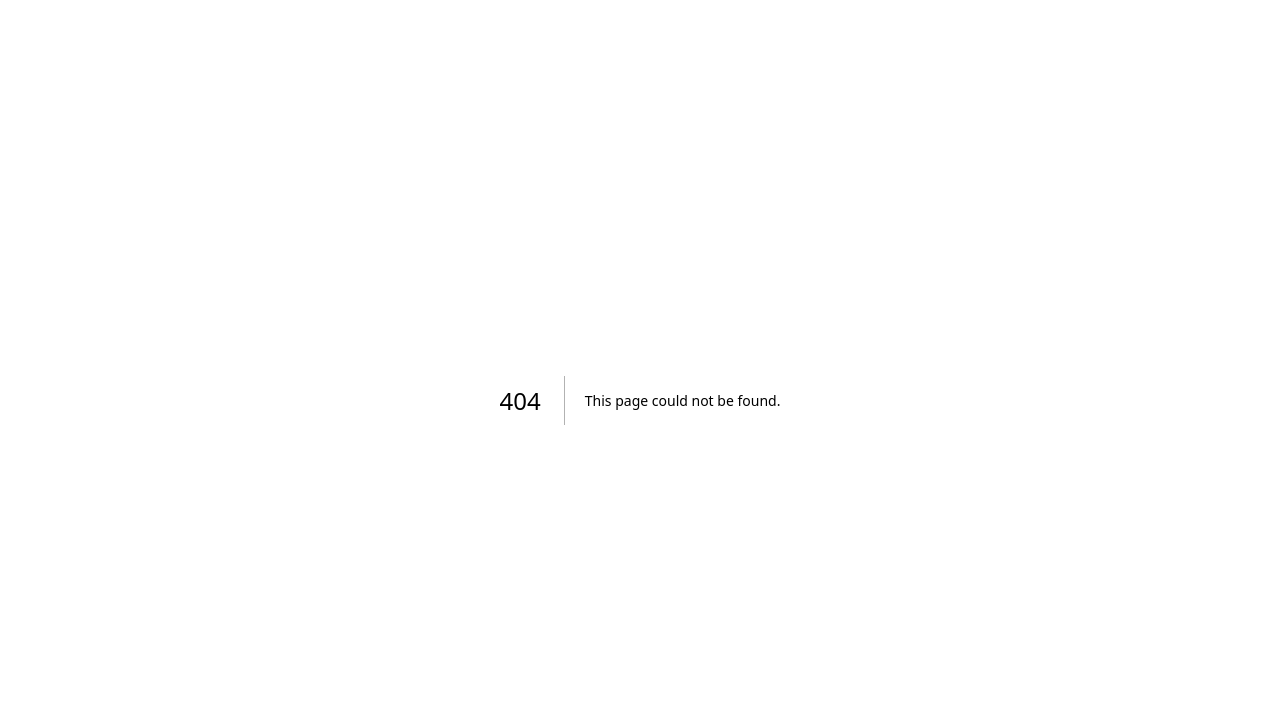
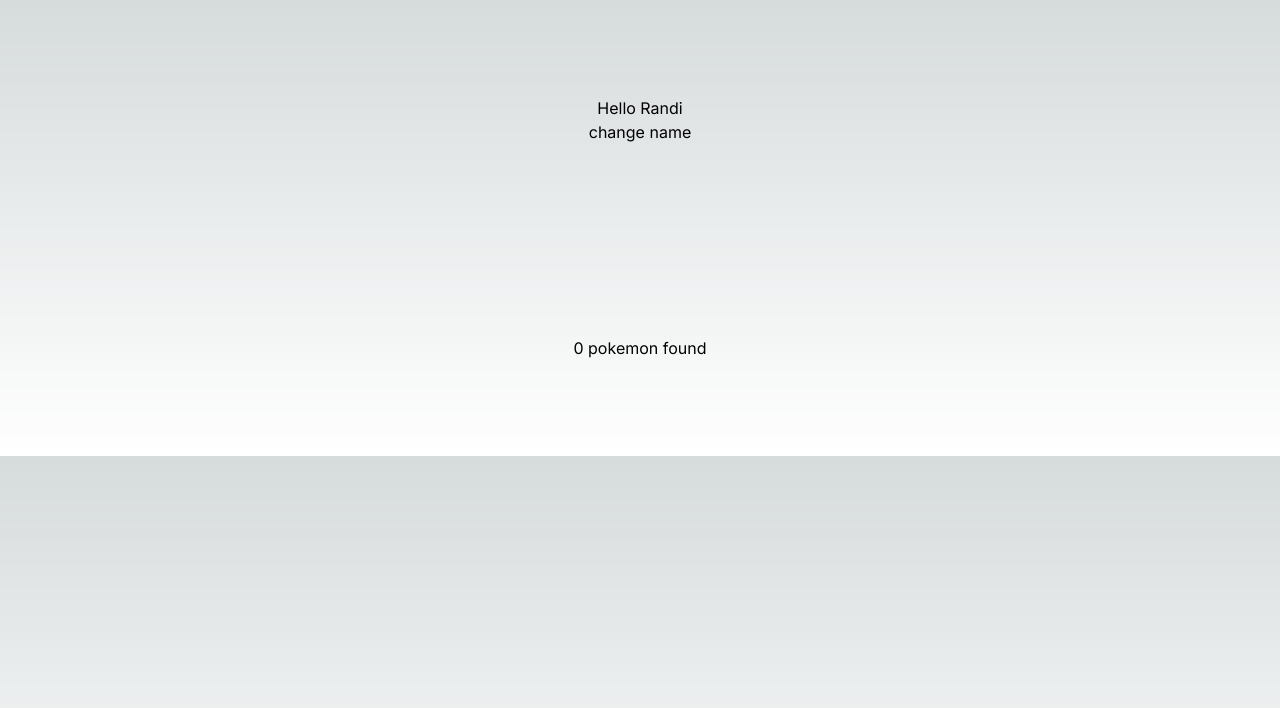
Before and after one commit to ClydeFrog04/PokemonCard, a Next.js app: page /testRerenderWithRootProvider in a window 1280 px wide. Before the commit this address had no page. Shown: the top 708 px of the page. Built offline with nearby package versions, Linux system fonts and the light colour scheme.

Commit message:
example multiple contexts

```diff
--- /dev/null
+++ b/app/testRerenderWithRootProvider/LeftContent.tsx
@@ -0,0 +1,24 @@
+"use client";
+import React, {PropsWithChildren, useContext, useEffect, useState} from "react";
+import {AnotherContextStateContext} from "@/contexts/AnotherContext";
+
+export default function LeftContent(params?: PropsWithChildren) {
+    const {name, setName} = useContext(AnotherContextStateContext);
+
+    return (
+        <main className="flex  flex-col items-center justify-between p-24">
+            {name === "Randi" ?
+                <div>Hello {name}</div> :
+                <>{name}</>
+            }
+            <button onClick={ (event) => {
+                setName( (prevName) => {
+                    if(prevName.toLowerCase() === "randi"){
+                        return "Vera";
+                    }
+                    return "Randi";
+                });
+            }}>change name</button>
+        </main>
+    );
+}
--- /dev/null
+++ b/app/testRerenderWithRootProvider/RightContent.tsx
@@ -0,0 +1,13 @@
+"use client";
+import React, {PropsWithChildren, useContext, useEffect, useState} from "react";
+import {PokemonStateContext} from "@/contexts/PokemonContext";
+
+export default function RightContent(params?: PropsWithChildren) {
+    const {pokemonHistory} = useContext(PokemonStateContext);
+
+    return (
+        <main className="flex  flex-col items-center justify-between p-24">
+            {pokemonHistory.length} pokemon found
+        </main>
+    );
+}
--- /dev/null
+++ b/app/testRerenderWithRootProvider/page.tsx
@@ -0,0 +1,28 @@
+"use client";
+import React, {ElementType, PropsWithChildren, useEffect, useState} from "react";
+import {AnotherContextStateProvider} from "@/contexts/AnotherContext";
+import LeftContent from "@/app/testRerenderWithRootProvider/LeftContent";
+import {PokemonStateProvider} from "@/contexts/PokemonContext";
+import RightContent from "@/app/testRerenderWithRootProvider/RightContent";
+import {RootProvider} from "@/contexts/RootProvider";
+
+export default function TestRerenderWithRootProvider(params: any) {
+
+
+    return (
+        <main className="flex  flex-col items-center justify-between">
+            <AnotherContextStateProvider key={"4"} props={params} type={"f"}>
+                <LeftContent/>
+            </AnotherContextStateProvider>
+            <PokemonStateProvider type={"4"} props={params} key={"d"}>
+                <RightContent/>
+            </PokemonStateProvider>
+        </main>
+        // <main className="flex  flex-col items-center justify-between">
+        //     <RootProvider>
+        //         <LeftContent/>
+        //         <RightContent/>
+        //     </RootProvider>
+        // </main>
+    );
+}
--- /dev/null
+++ b/contexts/AnotherContext.tsx
@@ -0,0 +1,44 @@
+"use client";
+/**
+ * @author Randi Egan
+ * @date   Aug/09/2024
+ */
+
+
+import React, {createContext, Dispatch, JSX, PropsWithChildren, SetStateAction, useState} from "react";
+
+
+const defaultState = {
+    name: "Randi",
+    lastName:"Egan"
+}
+
+interface IAnotherContextState {
+    name: string;
+    setName: Dispatch<SetStateAction<string>>;
+    lastName: string;
+    setLastName: Dispatch<SetStateAction<string>>;
+}
+
+export const AnotherContextStateContext = createContext<IAnotherContextState>({} as IAnotherContextState);
+
+
+export const AnotherContextStateProvider: React.FC<PropsWithChildren<React.ReactNode>> =  ({children}: PropsWithChildren<React.ReactNode>) => {
+    const [name, setName] = useState(defaultState.name);
+    const [lastName, setLastName] = useState(defaultState.lastName);
+
+
+
+    return (
+        <AnotherContextStateContext.Provider
+            value={{
+                name,
+                setName,
+                lastName,
+                setLastName
+            }}
+        >
+            {children}
+        </AnotherContextStateContext.Provider>
+    )
+}
--- a/contexts/PokemonContext.tsx
+++ b/contexts/PokemonContext.tsx
@@ -21,7 +21,7 @@ interface IPokemonState {
 export const PokemonStateContext = createContext<IPokemonState>({} as IPokemonState);
 
 
-export const PokemonStateProvider: React.FC<JSX.Element> =  ({children}: PropsWithChildren<React.ReactNode>) => {
+export const PokemonStateProvider: React.FC<PropsWithChildren<React.ReactNode>> =  ({children}: PropsWithChildren<React.ReactNode>) => {
     const [pokemonHistory, setPokemonHistory] = useState<string[]>(defaultState.pokemonHistory);
 
 
--- a/contexts/RootProvider.tsx
+++ b/contexts/RootProvider.tsx
@@ -11,6 +11,7 @@
  */
 import React, {JSX, PropsWithChildren} from "react";
 import {PokemonStateProvider} from "@/contexts/PokemonContext";
+import {AnotherContextStateProvider} from "@/contexts/AnotherContext";
 // import {StateContextProvider} from "./StateContext";
 
 
@@ -29,6 +30,6 @@ const combineContexts = (...contexts: React.FC<JSX.Element>[]) => {
     );
 };
 
-const providers: React.FC<JSX.Element>[] = [PokemonStateProvider];
+const providers:  React.FC<PropsWithChildren<React.ReactNode>>[] = [PokemonStateProvider, AnotherContextStateProvider];
 
 export const RootProvider = combineContexts(...providers);
```
